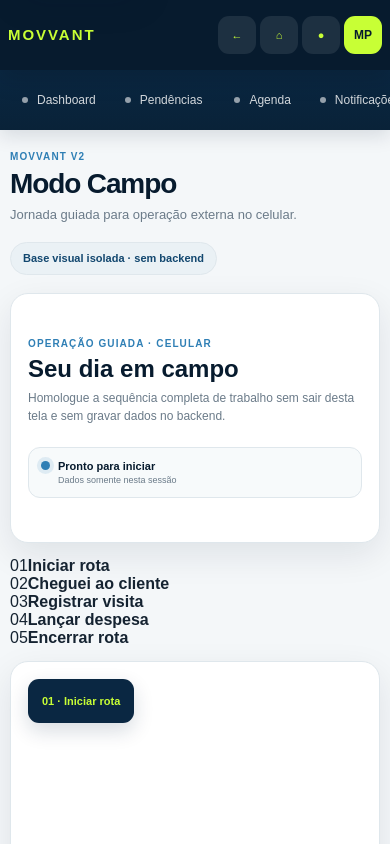
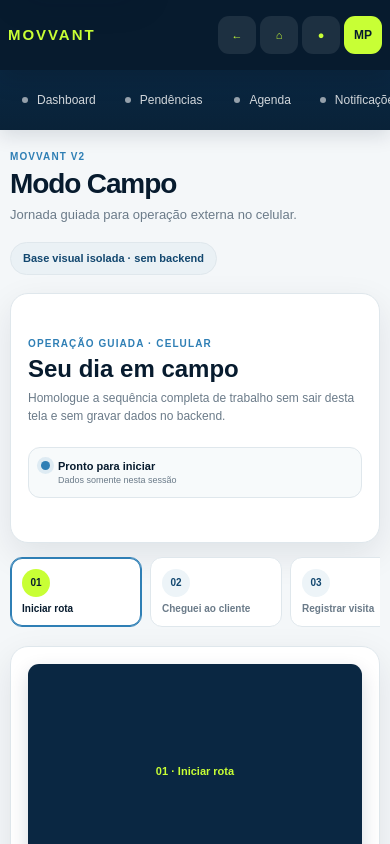
Before and after one commit to Manopanassolo/controle-facil-km, a Next.js app in the folder movvant-v2/: page /campo in a window 390 px wide. Shown: the top 844 px of the page. Built offline with nearby package versions, Linux system fonts and the light colour scheme.

Commit message:
Polish route and field journey responsiveness

```diff
--- a/movvant-v2/src/app/polish.css
+++ b/movvant-v2/src/app/polish.css
@@ -77,6 +77,34 @@
 }
 .data-row.session-row { position: relative; grid-template-columns: repeat(4,minmax(0,1fr)) auto; }
 
+.route-session-layout { display: grid; grid-template-columns: minmax(0,.82fr) minmax(0,1.18fr); gap: 18px; }
+.route-session-history { grid-column: 1 / -1; }
+.route-session-control { display: grid; align-content: start; gap: 16px; }
+.route-live-card, .journey-summary { display: grid; grid-template-columns: repeat(2,minmax(0,1fr)); gap: 10px; }
+.route-live-card > div, .journey-summary > div { display: grid; gap: 4px; padding: 12px; border: 1px solid var(--mv-border); border-radius: 12px; background: #f8fbfd; }
+.route-live-card span, .journey-summary span { color: var(--mv-muted); font-size: 10px; font-weight: 800; text-transform: uppercase; letter-spacing: .04em; }
+.route-live-card strong, .journey-summary strong { color: var(--mv-blue-950); font-size: 12px; line-height: 1.35; }
+.route-live-wide { grid-column: 1 / -1; }
+.route-session-actions { display: flex; gap: 10px; flex-wrap: wrap; }
+.route-session-actions .primary-button { min-width: 150px; }
+.route-history-row { display: flex; align-items: center; justify-content: space-between; gap: 18px; padding: 14px 0; border-bottom: 1px solid var(--mv-border); }
+.route-history-row:last-child { border-bottom: 0; }
+.route-history-row > div { display: grid; gap: 4px; }
+.route-history-row > div:last-child { text-align: right; }
+.route-history-row strong { color: var(--mv-blue-950); font-size: 12px; }
+.route-history-row span { color: var(--mv-muted); font-size: 11px; }
+
+.journey-progress { display: grid; grid-template-columns: repeat(5,minmax(0,1fr)); gap: 8px; }
+.journey-progress-step { min-width: 0; display: grid; gap: 6px; padding: 11px; border: 1px solid var(--mv-border); border-radius: 12px; background: var(--mv-white); }
+.journey-progress-step span { display: grid; place-items: center; width: 28px; height: 28px; border-radius: 999px; background: #edf4f8; color: var(--mv-blue-700); font-size: 10px; font-weight: 900; }
+.journey-progress-step strong { color: var(--mv-muted); font-size: 10px; line-height: 1.25; }
+.journey-progress-step.current { border-color: var(--mv-blue-500); box-shadow: inset 0 0 0 1px var(--mv-blue-500); }
+.journey-progress-step.current span { background: var(--mv-lime); color: var(--mv-blue-950); }
+.journey-progress-step.current strong, .journey-progress-step.complete strong { color: var(--mv-blue-950); }
+.journey-progress-step.complete span { background: #e8f7ea; color: #27683a; }
+.journey-action-panel { display: grid; gap: 16px; }
+.journey-action-panel > .primary-button { justify-self: start; }
+
 .prototype-overlay {
   position: fixed;
   inset: 0;
@@ -120,6 +148,12 @@
 .prototype-success span { color: var(--mv-muted); font-size: 12px; line-height: 1.5; }
 .prototype-success .primary-button { justify-self: start; margin-top: 4px; }
 
+@media (max-width: 980px) {
+  .route-session-layout { grid-template-columns: 1fr; }
+  .route-session-history { grid-column: auto; }
+  .journey-progress { grid-template-columns: repeat(3,minmax(0,1fr)); }
+}
+
 @media (max-width: 800px) {
   .sidebar {
     scrollbar-width: thin;
@@ -145,6 +179,12 @@
   .prototype-form-grid { grid-template-columns: 1fr; }
   .prototype-span-2 { grid-column: auto; }
   .data-row.session-row { grid-template-columns: 1fr; }
+  .journey-progress { display: flex; overflow-x: auto; padding-bottom: 5px; scroll-snap-type: x proximity; }
+  .journey-progress-step { flex: 0 0 132px; scroll-snap-align: start; }
+  .route-live-card, .journey-summary { grid-template-columns: 1fr; }
+  .route-live-wide { grid-column: auto; }
+  .route-history-row { align-items: flex-start; flex-direction: column; gap: 8px; }
+  .route-history-row > div:last-child { text-align: left; }
 }
 
 @media (max-width: 520px) {
@@ -167,6 +207,7 @@
   .row-actions { width: 100%; justify-content: flex-start; }
   .row-actions .secondary-button { flex: 1 1 120px; }
   .session-banner.compact { width: 100%; }
+  .route-session-actions .primary-button, .journey-action-panel .primary-button { width: 100%; }
 }
 
 @media (max-width: 390px) {
```
